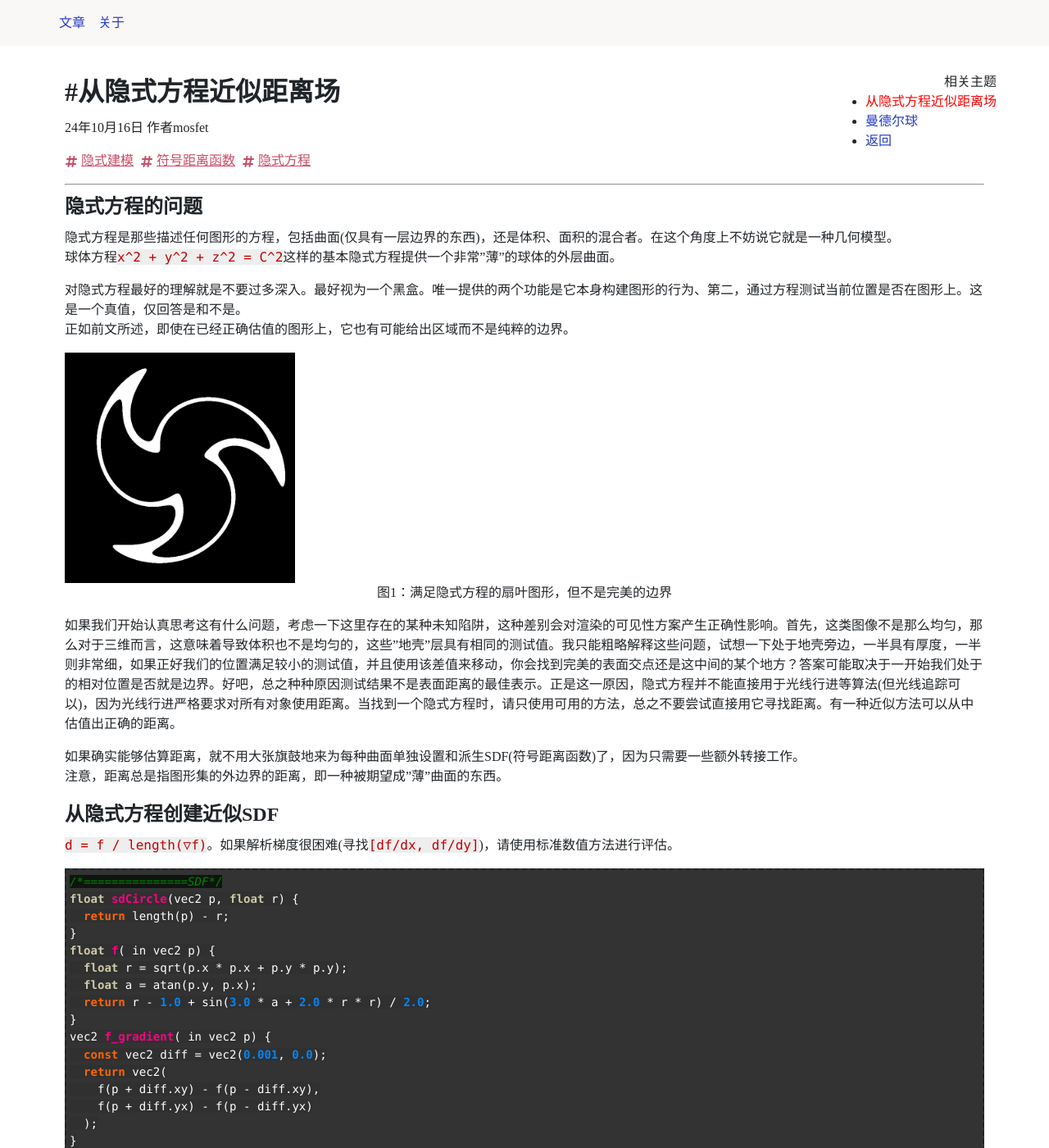
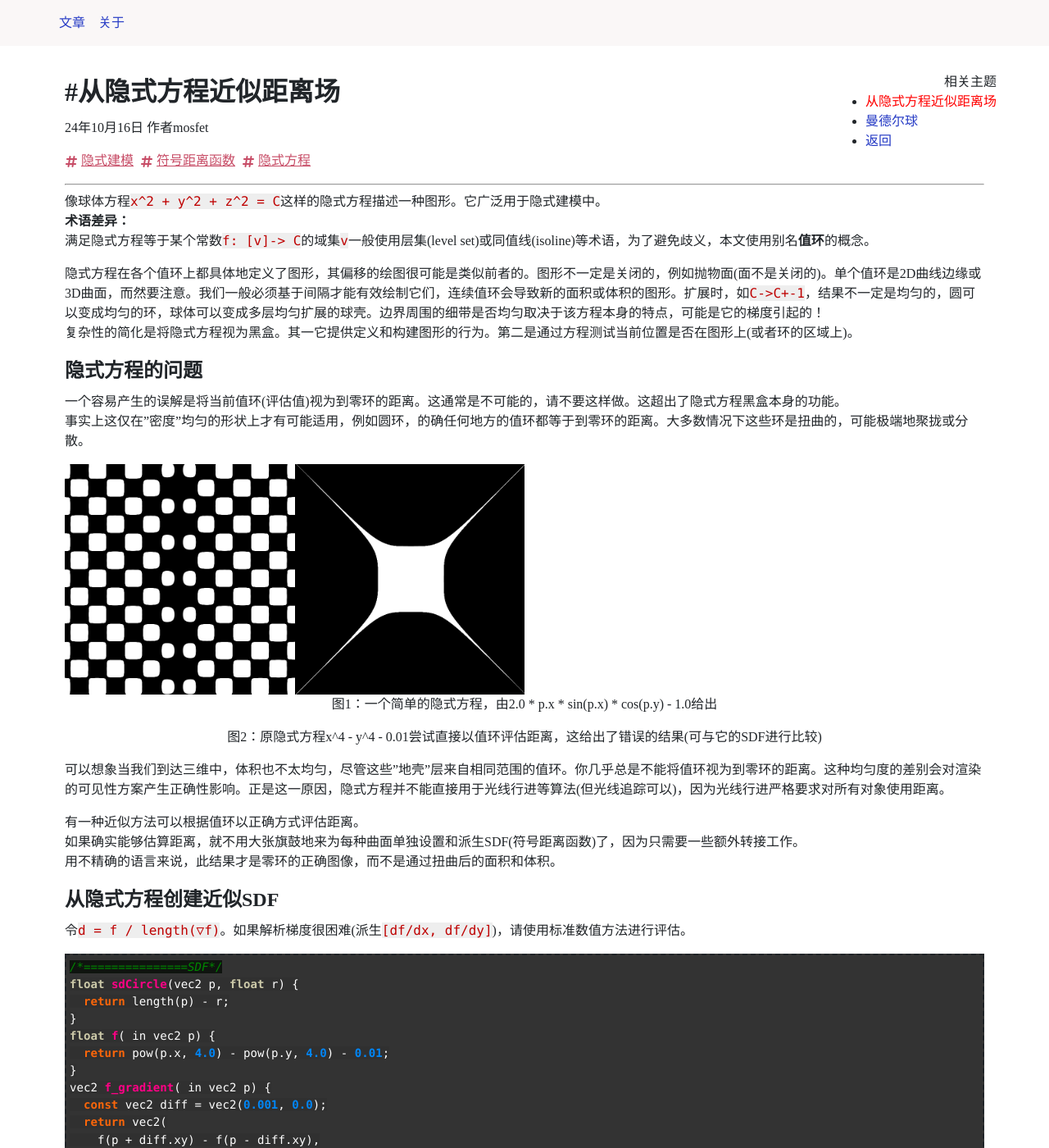
Before and after one commit to mosfetrb/mosfetrb.github.io, a Jekyll site: the page built from _posts/modeling/2024-10-16-impfunc_modeling_and_sdf_approximate.md, in a window 1280 px wide and 1400 px high. Shown: the whole window at 82% size. Built offline with Jekyll 4.4.1, drawn with Linux system fonts in a browser that asks for light colours; some web fonts are replaced.

Commit message:
add page

````diff
--- a/_posts/modeling/2024-10-16-impfunc_modeling_and_sdf_approximate.md
+++ b/_posts/modeling/2024-10-16-impfunc_modeling_and_sdf_approximate.md
@@ -4,38 +4,42 @@ title:  "从隐式方程近似距离场"
 author: mosfet
 tags: 隐式建模 符号距离函数 隐式方程
 ---
+像球体方程`x^2 + y^2 + z^2 = C`这样的隐式方程描述一种图形。它广泛用于隐式建模中。
+**术语差异：**
+满足隐式方程等于某个常数`f: [v]-> C`的域集`v`一般使用层集(level set)或同值线(isoline)等术语，为了避免歧义，本文使用别名**值环**的概念。
+
+隐式方程在各个值环上都具体地定义了图形，其偏移的绘图很可能是类似前者的。图形不一定是关闭的，例如抛物面(面不是关闭的)。单个值环是2D曲线边缘或3D曲面，而然要注意。我们一般必须基于间隔才能有效绘制它们，连续值环会导致新的面积或体积的图形。扩展时，如`C->C+-1`，结果不一定是均匀的，圆可以变成均匀的环，球体可以变成多层均匀扩展的球壳。边界周围的细带是否均匀取决于该方程本身的特点，可能是它的梯度引起的！
+复杂性的简化是将隐式方程视为黑盒。其一它提供定义和构建图形的行为。第二是通过方程测试当前位置是否在图形上(或者环的区域上)。
 ## 隐式方程的问题
-隐式方程是那些描述任何图形的方程，包括曲面(仅具有一层边界的东西)，还是体积、面积的混合者。在这个角度上不妨说它就是一种几何模型。
-球体方程`x^2 + y^2 + z^2 = C^2`这样的基本隐式方程提供一个非常"薄"的球体的外层曲面。
-
-对隐式方程最好的理解就是不要过多深入。最好视为一个黑盒。唯一提供的两个功能是它本身构建图形的行为、第二，通过方程测试当前位置是否在图形上。这是一个真值，仅回答是和不是。
-正如前文所述，即使在已经正确估值的图形上，它也有可能给出区域而不是纯粹的边界。
+一个容易产生的误解是将当前值环(评估值)视为到零环的距离。这通常是不可能的，请不要这样做。这超出了隐式方程黑盒本身的功能。
+事实上这仅在"密度"均匀的形状上才有可能适用，例如圆环，的确任何地方的值环都等于到零环的距离。大多数情况下这些环是扭曲的，可能极端地聚拢或分散。
 <div class="x gr txac">
   <div class="x la flex mg0">
     <div class="x la item3-lg item12 pd0">
       <img src="/assets/i/2-1.png">
     </div>
+    <div class="x la item3-lg item12 pd0">
+      <img src="/assets/i/2-2.png">
+    </div>
   </div>
-  <p>图1：满足隐式方程的扇叶图形，但不是完美的边界</p>
+  <p>图1：一个简单的隐式方程，由2.0 * p.x * sin(p.x) * cos(p.y) - 1.0给出</p>
+  <p>图2：原隐式方程x^4 - y^4 - 0.01尝试直接以值环评估距离，这给出了错误的结果(可与它的SDF进行比较)</p>
 </div>
+可以想象当我们到达三维中，体积也不太均匀，尽管这些"地壳"层来自相同范围的值环。你几乎总是不能将值环视为到零环的距离。这种均匀度的差别会对渲染的可见性方案产生正确性影响。正是这一原因，隐式方程并不能直接用于光线行进等算法(但光线追踪可以)，因为光线行进严格要求对所有对象使用距离。
 
-
-如果我们开始认真思考这有什么问题，考虑一下这里存在的某种未知陷阱，这种差别会对渲染的可见性方案产生正确性影响。首先，这类图像不是那么均匀，那么对于三维而言，这意味着导致体积也不是均匀的，这些"地壳"层具有相同的测试值。我只能粗略解释这些问题，试想一下处于地壳旁边，一半具有厚度，一半则非常细，如果正好我们的位置满足较小的测试值，并且使用该差值来移动，你会找到完美的表面交点还是这中间的某个地方？答案可能取决于一开始我们处于的相对位置是否就是边界。好吧，总之种种原因测试结果不是表面距离的最佳表示。正是这一原因，隐式方程并不能直接用于光线行进等算法(但光线追踪可以)，因为光线行进严格要求对所有对象使用距离。当找到一个隐式方程时，请只使用可用的方法，总之不要尝试直接用它寻找距离。有一种近似方法可以从中估值出正确的距离。
-
+有一种近似方法可以根据值环以正确方式评估距离。
 如果确实能够估算距离，就不用大张旗鼓地来为每种曲面单独设置和派生SDF(符号距离函数)了，因为只需要一些额外转接工作。
-注意，距离总是指图形集的外边界的距离，即一种被期望成"薄"曲面的东西。
+用不精确的语言来说，此结果才是零环的正确图像，而不是通过扭曲后的面积和体积。
 
 ## 从隐式方程创建近似SDF
-`d = f / length(▽f)`。如果解析梯度很困难(寻找`[df/dx, df/dy]`)，请使用标准数值方法进行评估。
+令`d = f / length(▽f)`。如果解析梯度很困难(派生`[df/dx, df/dy]`)，请使用标准数值方法进行评估。
 ```cpp
 /*===============SDF*/
 float sdCircle(vec2 p, float r) {
   return length(p) - r;
 }
 float f( in vec2 p) {
-  float r = sqrt(p.x * p.x + p.y * p.y);
-  float a = atan(p.y, p.x);
-  return r - 1.0 + sin(3.0 * a + 2.0 * r * r) / 2.0;
+  return pow(p.x, 4.0) - pow(p.y, 4.0) - 0.01;
 }
 vec2 f_gradient( in vec2 p) {
   const vec2 diff = vec2(0.001, 0.0);
````
Also changed, not shown: other parts of _posts/modeling/2024-10-16-impfunc_modeling_and_sdf_approximate.md (+1 -0 lines), _posts/miscellaneous/2024-10-24-illumination.md (added, +27 -0 lines), _posts/modeling/2024-06-14-mandelbulb.md (+1 -3 lines), index.html (+11 -0 lines), assets/i/2-1.png, assets/i/2-2.png (added), assets/i/3-1.png (added).
